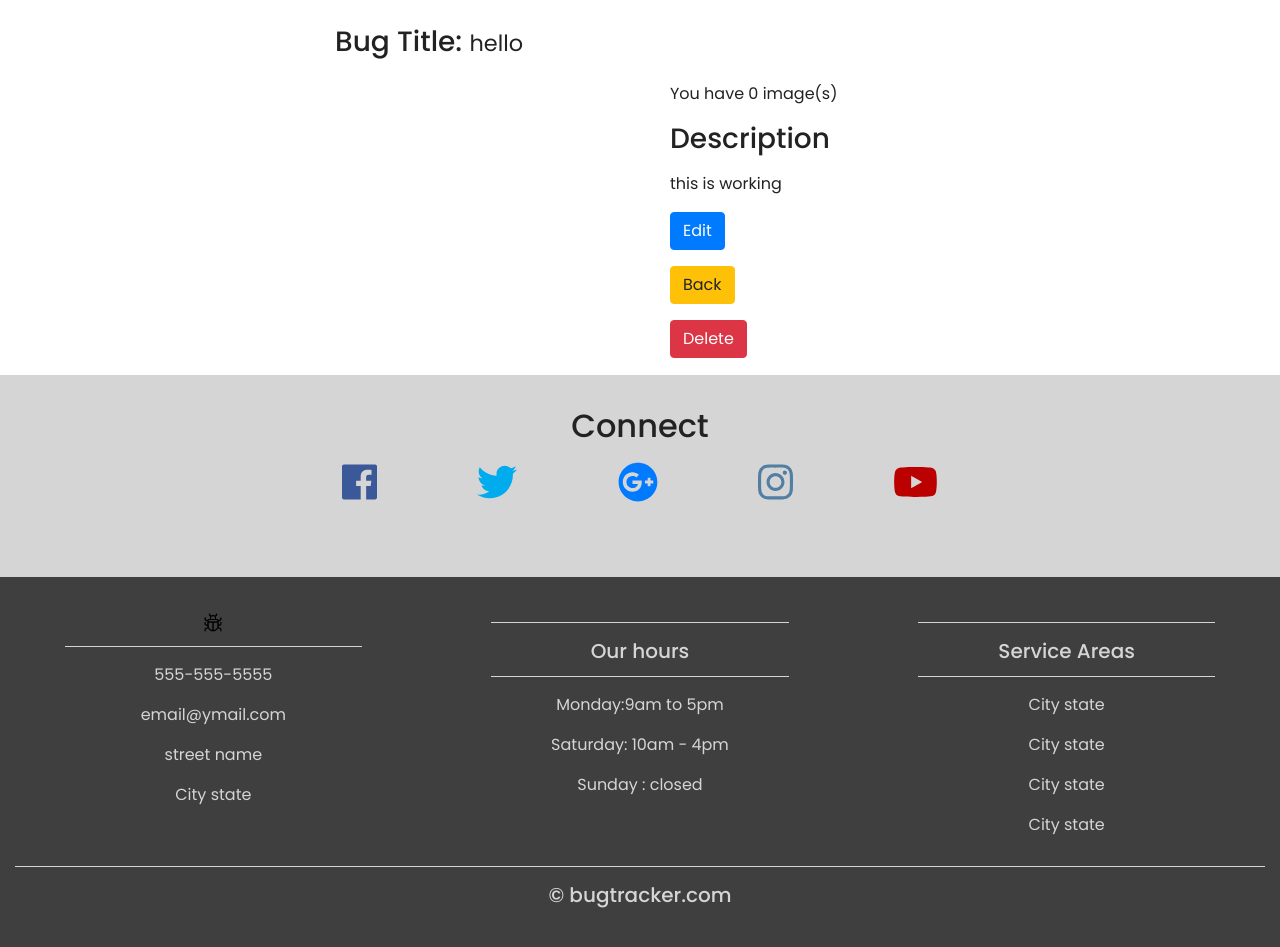
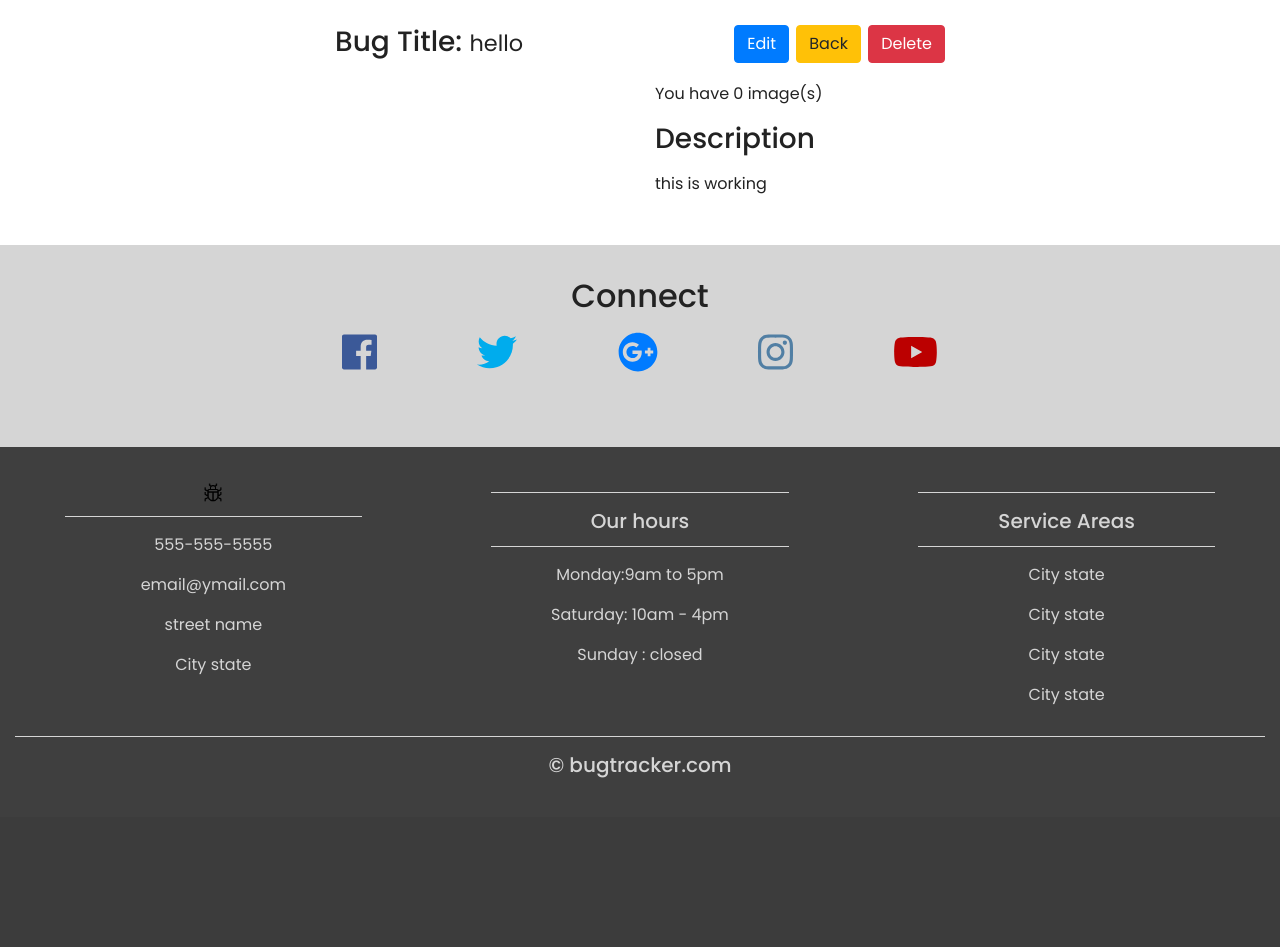
Before and after one commit to Muzamir0604/bugtracker, a Django app: page /bug/23/detail in a window 1280 px wide. Shown: the part 100-1047 px from the top of the page. After the commit the page ends 878 px from the top, so only its background shows below. Run offline with Django 3.2, Linux system fonts and the light colour scheme; data comes from the database, SQL or seed files in the repository; both versions use the stored data as it was after the commit; some libraries are stand-ins or nearby versions.

Commit message:
float right buttons bug-detail

```diff
--- a/bug/static/bug/styles/main.css
+++ b/bug/static/bug/styles/main.css
@@ -13,7 +13,3 @@
 .padding{
   padding-top: 2rem;
 }
-.row-buttons{
-  margin:2px;
-  display: inline-block;
-}
--- a/bug/templates/bug/bug_details.html
+++ b/bug/templates/bug/bug_details.html
@@ -8,10 +8,15 @@
 
 <div class="col-sm-3">
 </div>
-<div class="container-fluid col-sm-6">
+<div class="container-fluid col-sm-6 padding">
 
   <h3 class="my-4">Bug Title:
     <small>{{ bug.bug_title}}</small>
+    <div class="float-right">
+          <a href="{% url 'bug:bug-update' pk=bug.id %}" class="btn btn-primary ">Edit</a>
+          <a href="{% url 'bug:index'%}" class="btn btn-warning">Back</a>
+          <a href="{% url 'bug:bug-delete' pk=bug.id %}" class="btn btn-danger">Delete</a>
+    <div>
   </h3>
   <div class="row">
     <div id="carouselExampleControls" class="carousel slide col-md-6" data-ride="carousel">
@@ -36,17 +41,11 @@
       </a>
     </div>
     <div class="col-md-6">
-      <div class="col-md-10">
+      <div>
         <p>You have {{bug.has_image.count}} image(s)</p>
         <h3 class="my-3">Description </h3>
         <p>{{bug.bug_description}}</p>
       </div>
-      <div class="col-md-2">
-          <span>
-            <a href="{% url 'bug:bug-update' pk=bug.id %}" class="btn btn-primary">Edit</a>
-            <a href="{% url 'bug:index'%}" class="btn btn-warning">Back</a>
-            <a href="{% url 'bug:bug-delete' pk=bug.id %}" class="btn btn-danger">Delete</a>
-          </span>
       </div>
     </div>
   </div>
```
Also changed, not shown: db.sqlite3.
